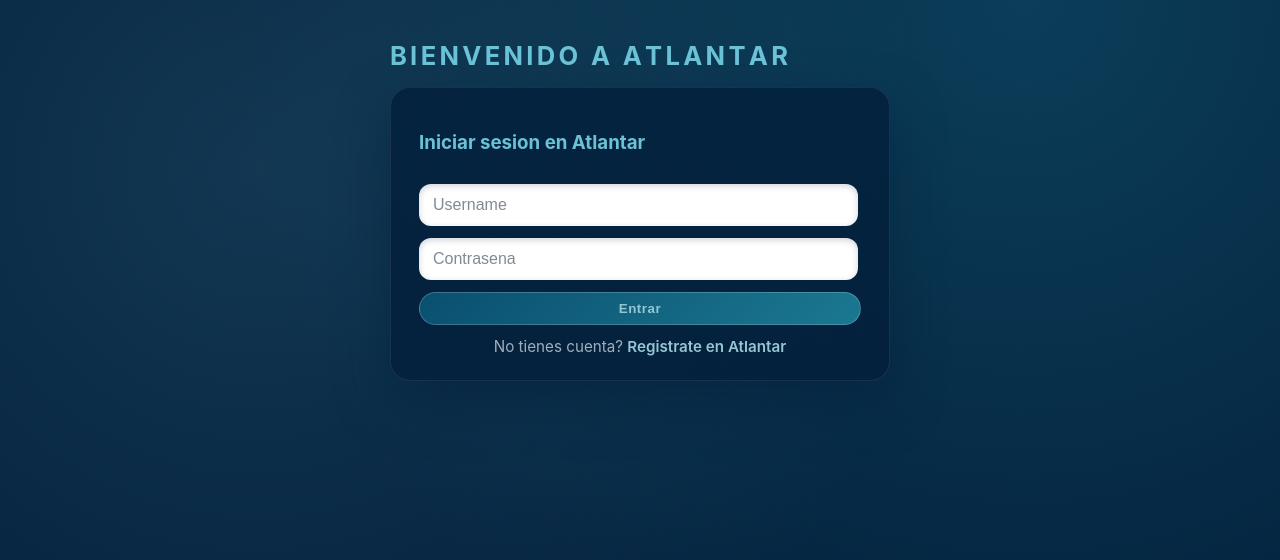
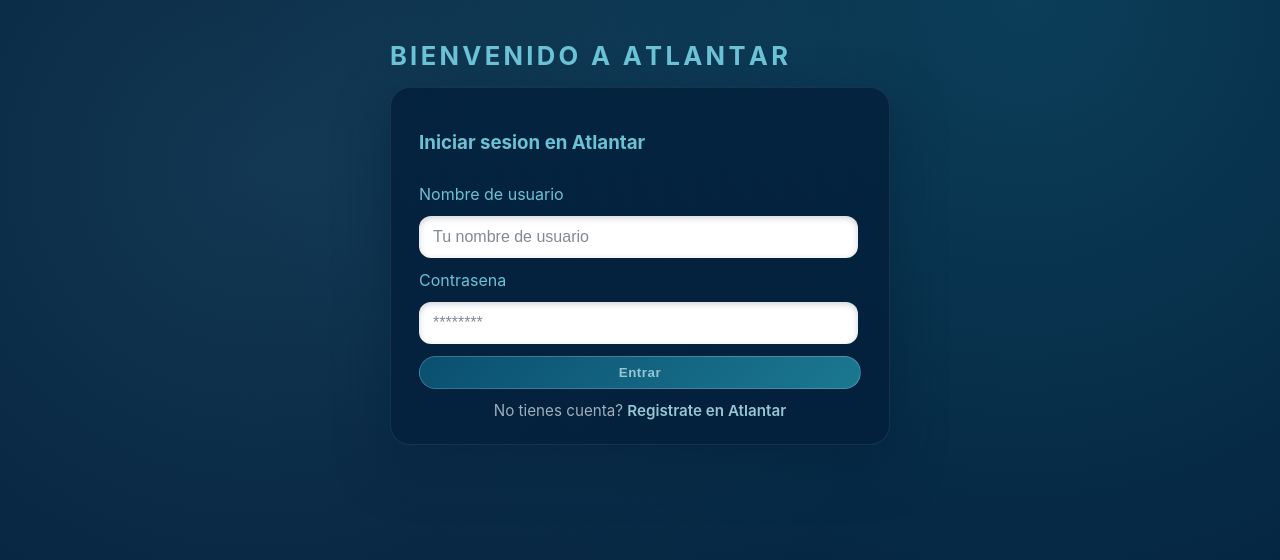
Before and after one commit to TaniaLombaRoldan/RedSocialFront, a React (Vite) app: page / in a window 1280 px wide. Shown: the top 560 px of the page. Built offline with nearby package versions, Linux system fonts and the light colour scheme.

Commit message:
implementacion de hook form

```diff
--- a/package.json
+++ b/package.json
@@ -14,6 +14,7 @@
     "gsap": "^3.13.0",
     "react": "^19.1.1",
     "react-dom": "^19.1.1",
+    "react-hook-form": "^7.66.1",
     "react-router-dom": "^7.9.5"
   },
   "devDependencies": {
--- a/src/components/CreatePublication.jsx
+++ b/src/components/CreatePublication.jsx
@@ -1,8 +1,9 @@
 // src/components/CreatePublication.jsx
-import { useState } from "react";
+import { useMemo } from "react";
+import { useForm } from "react-hook-form";
+import { useMutation, useQueryClient } from "@tanstack/react-query";
 import { useAuth } from "../context/useAuth";
 import { apiFetch } from "../api/client";
-import { useQueryClient } from "@tanstack/react-query";
 
 /**
  * @typedef {Object} CreatePublicationProps
@@ -21,33 +22,27 @@ import { useQueryClient } from "@tanstack/react-query";
 export default function CreatePublication({ onNewPublication }) {
   const { user } = useAuth();
   const queryClient = useQueryClient();
-  const [text, setText] = useState("");
-  const [isSubmitting, setIsSubmitting] = useState(false);
-  const [error, setError] = useState(null);
 
-  if (!user) {
-    return <p>Debes estar logueado para crear una publicacion.</p>;
-  }
+  const {
+    register,
+    handleSubmit,
+    reset,
+    formState: { errors, isSubmitting },
+  } = useForm({
+    defaultValues: {
+      text: "",
+    },
+    mode: "onBlur",
+  });
 
-  const handleSubmit = async (e) => {
-    e.preventDefault();
-
-    if (!text.trim()) {
-      setError("La publicacion no puede estar vacia.");
-      return;
-    }
-
-    setIsSubmitting(true);
-    setError(null);
-
-    try {
-      const newPublication = await apiFetch("/publications/", {
+  const mutation = useMutation({
+    mutationFn: async ({ text }) =>
+      apiFetch("/publications/", {
         method: "POST",
         body: JSON.stringify({ text }),
-      });
-
-      setText("");
-
+      }),
+    onSuccess: async (newPublication) => {
+      reset();
       if (onNewPublication) onNewPublication(newPublication);
 
       await Promise.all([
@@ -55,12 +50,18 @@ export default function CreatePublication({ onNewPublication }) {
         queryClient.invalidateQueries({ queryKey: [`/publications/public/${user.username}`], exact: false }),
         queryClient.invalidateQueries({ queryKey: ["/publications/following"], exact: false }),
       ]);
-    } catch (err) {
-      setError(err.message || "Error al crear la publicacion.");
-    } finally {
-      setIsSubmitting(false);
-    }
+    },
+  });
+
+  const onSubmit = async (values) => {
+    if (!user) return;
+    await mutation.mutateAsync(values);
   };
+
+  const isDisabled = useMemo(
+    () => !user || isSubmitting || mutation.isPending,
+    [user, isSubmitting, mutation.isPending]
+  );
 
   return (
     <div
@@ -79,18 +80,28 @@ export default function CreatePublication({ onNewPublication }) {
         Crea una nueva publicacion
       </h3>
       <form
-        onSubmit={handleSubmit}
+        onSubmit={handleSubmit(onSubmit)}
         style={{
           display: "flex",
           flexDirection: "column",
           gap: "12px",
         }}
+        noValidate
       >
         <textarea
-        value={text}
-          onChange={(e) => setText(e.target.value)}
-        placeholder="¿Qué estás pensando?"
+          placeholder={user ? "Que esta pasando?" : "Inicia sesion para publicar"}
           rows={4}
+          {...register("text", {
+            required: user ? "La publicacion no puede estar vacia." : false,
+            minLength: {
+              value: 3,
+              message: "La publicacion debe tener al menos 3 caracteres.",
+            },
+            maxLength: {
+              value: 280,
+              message: "La publicacion no puede superar los 280 caracteres.",
+            },
+          })}
           style={{
             width: "100%",
             padding: "14px",
@@ -100,18 +111,19 @@ export default function CreatePublication({ onNewPublication }) {
             backgroundColor: "#ffffff",
             color: "#082032",
             boxShadow: "0 10px 25px rgba(3,31,59,0.25)",
-
-        '::placeholder': {
-            color: "#082032"
-    }
           }}
-  disabled={isSubmitting}
+          disabled={isDisabled}
         />
-        <button type="submit" disabled={isSubmitting} style={{ alignSelf: "flex-end" }}>
-          {isSubmitting ? "Publicando..." : "Publicar"}
+        {errors.text && <p style={{ color: "red" }}>{errors.text.message}</p>}
+        <button type="submit" disabled={isDisabled} style={{ alignSelf: "flex-end" }}>
+          {mutation.isPending || isSubmitting ? "Publicando..." : "Publicar"}
         </button>
       </form>
-      {error && <p style={{ color: "red", marginTop: "10px" }}>{error}</p>}
+      {mutation.isError && (
+        <p style={{ color: "red", marginTop: "10px" }}>
+          {mutation.error?.message || "Error al crear la publicacion."}
+        </p>
+      )}
     </div>
   );
 }
--- a/src/components/LoginForm.jsx
+++ b/src/components/LoginForm.jsx
@@ -1,9 +1,10 @@
 // src/components/LoginForm.jsx
-import { useState } from "react";
+import { useMemo } from "react";
 import { useMutation } from "@tanstack/react-query";
+import { useForm } from "react-hook-form";
+import { Link } from "react-router-dom";
 import { loginUser } from "../api/auth";
 import { useAuth } from "../context/useAuth";
-import { Link } from "react-router-dom";
 
 /**
  * Formulario de autenticacion que permite a un usuario iniciar sesion.
@@ -13,8 +14,19 @@ import { Link } from "react-router-dom";
 export default function LoginForm() {
   // Obtenemos el manejador global para guardar token y datos de usuario.
   const { login } = useAuth();
-  // Estado controlado para inputs de nombre de usuario y contrasena.
-  const [form, setForm] = useState({ username: "", password: "" });
+
+  // Hook form para manejar validaciones y estado de inputs.
+  const {
+    register,
+    handleSubmit,
+    formState: { errors, isSubmitting },
+  } = useForm({
+    defaultValues: {
+      username: "",
+      password: "",
+    },
+    mode: "onBlur",
+  });
 
   // Mutacion encargada de invocar la API de login y manejar la respuesta.
   const mutation = useMutation({
@@ -25,43 +37,76 @@ export default function LoginForm() {
     },
   });
 
-  // Previene el submit por defecto y dispara la mutacion con los datos actuales.
-  const handleSubmit = (e) => {
-    e.preventDefault();
-    mutation.mutate(form);
+  // Envia el formulario con los valores validados por react-hook-form.
+  const onSubmit = async (values) => {
+    await mutation.mutateAsync(values);
   };
+
+  // Deshabilita el boton cuando esta enviando o la mutacion esta activa.
+  const isDisabled = useMemo(
+    () => isSubmitting || mutation.isPending,
+    [isSubmitting, mutation.isPending]
+  );
 
   return (
     <div className="auth-form-card">
-      <form onSubmit={handleSubmit}>
+      <form onSubmit={handleSubmit(onSubmit)} noValidate>
         <h3>Iniciar sesion en Atlantar</h3>
 
         {/* Campo controlado para capturar el username */}
+        <label htmlFor="username">Nombre de usuario</label>
         <input
+          id="username"
           type="text"
-          placeholder="Username"
-          value={form.username}
-          onChange={(e) => setForm({ ...form, username: e.target.value })}
-          required
+          placeholder="Tu nombre de usuario"
+          autoComplete="username"
+          {...register("username", {
+            required: "El nombre de usuario es obligatorio.",
+            minLength: {
+              value: 3,
+              message: "El nombre de usuario debe tener al menos 3 caracteres.",
+            },
+            maxLength: {
+              value: 30,
+              message: "El nombre de usuario no puede superar los 30 caracteres.",
+            },
+          })}
+          disabled={isDisabled}
         />
+        {errors.username && (
+          <p style={{ color: "red" }}>{errors.username.message}</p>
+        )}
 
         {/* Campo controlado para la contrasena */}
+        <label htmlFor="password">Contrasena</label>
         <input
+          id="password"
           type="password"
-          placeholder="Contrasena"
-          value={form.password}
-          onChange={(e) => setForm({ ...form, password: e.target.value })}
-          required
+          placeholder="********"
+          autoComplete="current-password"
+          {...register("password", {
+            required: "La contrasena es obligatoria.",
+            minLength: {
+              value: 6,
+              message: "La contrasena debe tener al menos 6 caracteres.",
+            },
+          })}
+          disabled={isDisabled}
         />
+        {errors.password && (
+          <p style={{ color: "red" }}>{errors.password.message}</p>
+        )}
 
         {/* Deshabilitamos mientras la mutacion esta en curso */}
-        <button type="submit" disabled={mutation.isPending}>
-          Entrar
+        <button type="submit" disabled={isDisabled}>
+          {isDisabled ? "Entrando..." : "Entrar"}
         </button>
 
         {/* Feedback visual en caso de error al autenticar */}
         {mutation.isError && (
-          <p style={{ color: "red" }}>{mutation.error.message}</p>
+          <p style={{ color: "red" }}>
+            {mutation.error?.message ?? "No se ha podido iniciar sesion."}
+          </p>
         )}
       </form>
 
--- a/src/components/RegisterForm.jsx
+++ b/src/components/RegisterForm.jsx
@@ -1,6 +1,7 @@
 // src/components/RegisterForm.jsx
-import { useState } from "react";
+import { useMemo } from "react";
 import { useMutation } from "@tanstack/react-query";
+import { useForm } from "react-hook-form";
 import { registerUser } from "../api/auth";
 import { Link } from "react-router-dom";
 
@@ -10,59 +11,102 @@ import { Link } from "react-router-dom";
  * @returns {JSX.Element} Layout centrado con inputs, boton y comentarios de estado.
  */
 export default function RegisterForm() {
-  // Estado controlado de los campos del formulario.
-  const [form, setForm] = useState({
-    username: "",
-    email: "",
-    password: "",
+  // Hook form para manejar estado y validaciones de los campos.
+  const {
+    register,
+    handleSubmit,
+    reset,
+    formState: { errors, isSubmitting },
+  } = useForm({
+    defaultValues: {
+      username: "",
+      email: "",
+      password: "",
+    },
+    mode: "onBlur",
   });
 
   // Mutacion que llama al endpoint de registro.
   const mutation = useMutation({
     mutationFn: registerUser,
+    onSuccess: () => reset(),
   });
 
   // Previene el submit por defecto y dispara la mutacion con los valores actuales.
-  const handleSubmit = (e) => {
-    e.preventDefault();
-    mutation.mutate(form);
+  const onSubmit = async (values) => {
+    await mutation.mutateAsync(values);
   };
+
+  // Deshabilita inputs mientras se envia o la mutacion esta activa.
+  const isDisabled = useMemo(
+    () => isSubmitting || mutation.isPending,
+    [isSubmitting, mutation.isPending]
+  );
 
   return (
     <div className="auth-form-card">
-      <form onSubmit={handleSubmit}>
+      <form onSubmit={handleSubmit(onSubmit)} noValidate>
         <h3>Registro en Atlantar</h3>
 
         {/* Campo para el nombre de usuario */}
         <input
           type="text"
           placeholder="Usuario"
-          value={form.username}
-          onChange={(e) => setForm({ ...form, username: e.target.value })}
-          required
+          autoComplete="username"
+          {...register("username", {
+            required: "El nombre de usuario es obligatorio.",
+            minLength: {
+              value: 3,
+              message: "El nombre de usuario debe tener al menos 3 caracteres.",
+            },
+            maxLength: {
+              value: 30,
+              message: "El nombre de usuario no puede superar los 30 caracteres.",
+            },
+          })}
+          disabled={isDisabled}
         />
+        {errors.username && (
+          <p style={{ color: "red" }}>{errors.username.message}</p>
+        )}
 
         {/* Campo para el correo electronico */}
         <input
           type="email"
           placeholder="Email"
-          value={form.email}
-          onChange={(e) => setForm({ ...form, email: e.target.value })}
-          required
+          autoComplete="email"
+          {...register("email", {
+            required: "El correo electronico es obligatorio.",
+            pattern: {
+              value: /^[^\s@]+@[^\s@]+\.[^\s@]+$/u,
+              message: "Introduce un correo electronico valido.",
+            },
+          })}
+          disabled={isDisabled}
         />
+        {errors.email && <p style={{ color: "red" }}>{errors.email.message}</p>}
 
         {/* Campo para la contrasena */}
         <input
           type="password"
           placeholder="Contrasena"
-          value={form.password}
-          onChange={(e) => setForm({ ...form, password: e.target.value })}
-          required
+          autoComplete="new-password"
+          {...register("password", {
+            required: "La contrasena es obligatoria.",
+            minLength: {
+              value: 6,
+              message: "La contrasena debe tener al menos 6 caracteres.",
+            },
+          })}
+          disabled={isDisabled}
         />
+        {errors.password && (
+          <p style={{ color: "red" }}>{errors.password.message}</p>
+        )}
 
         {/* Boton principal deshabilitado mientras la mutacion esta en curso */}
-        <button type="submit" disabled={mutation.isPending}>
-          Unirme a Atlantar
+        <button type="submit" disabled={isDisabled}>
+          {isDisabled ? "Registrando..." : "Unirme a Atlantar"}
         </button>
 
         {/* Mensajes de error/exito segun el estado de la mutacion */}
```
Also changed, not shown: 1 other file (tests, documents, lock files or other folders). Lines whose indentation alone changed are shown as unchanged.
